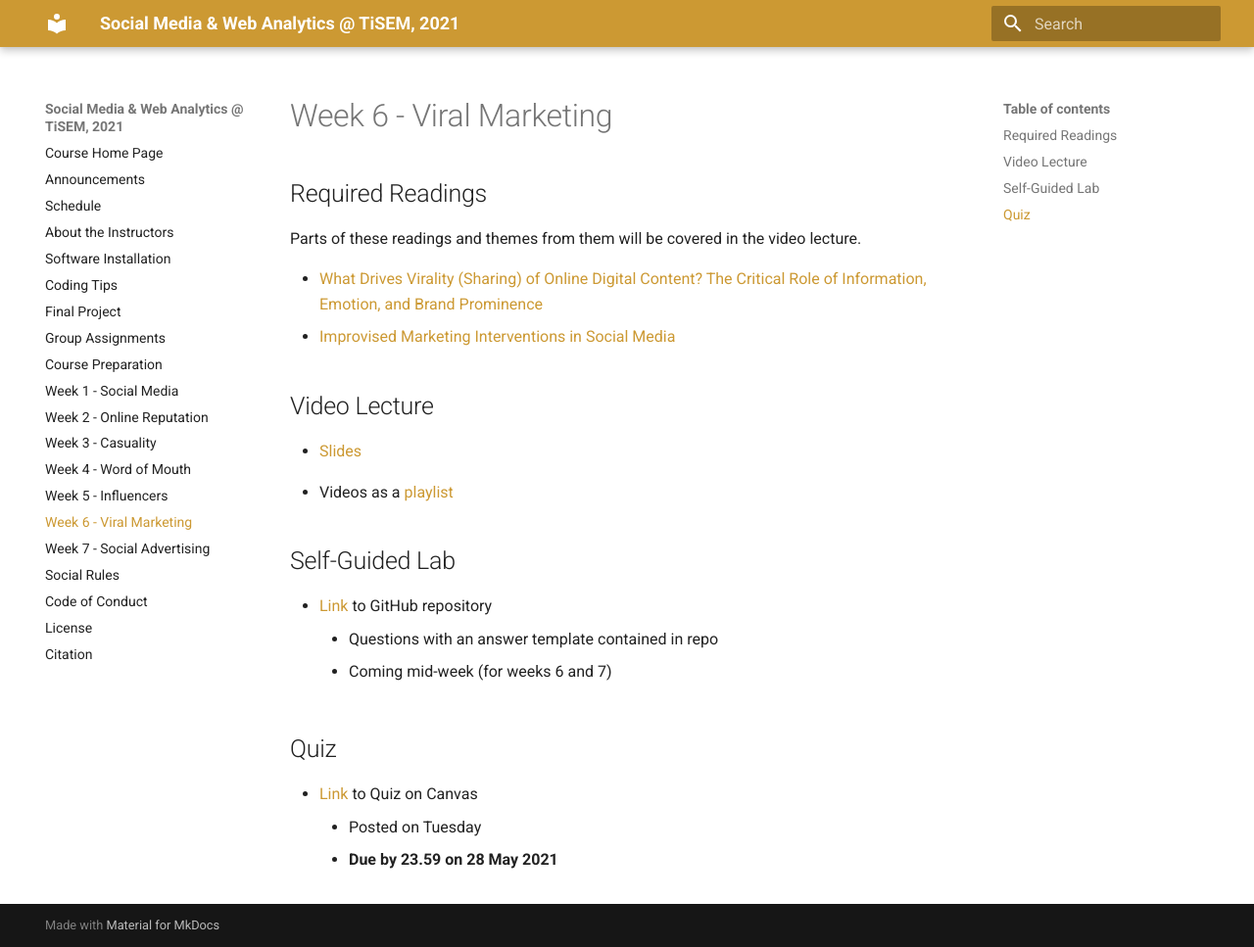
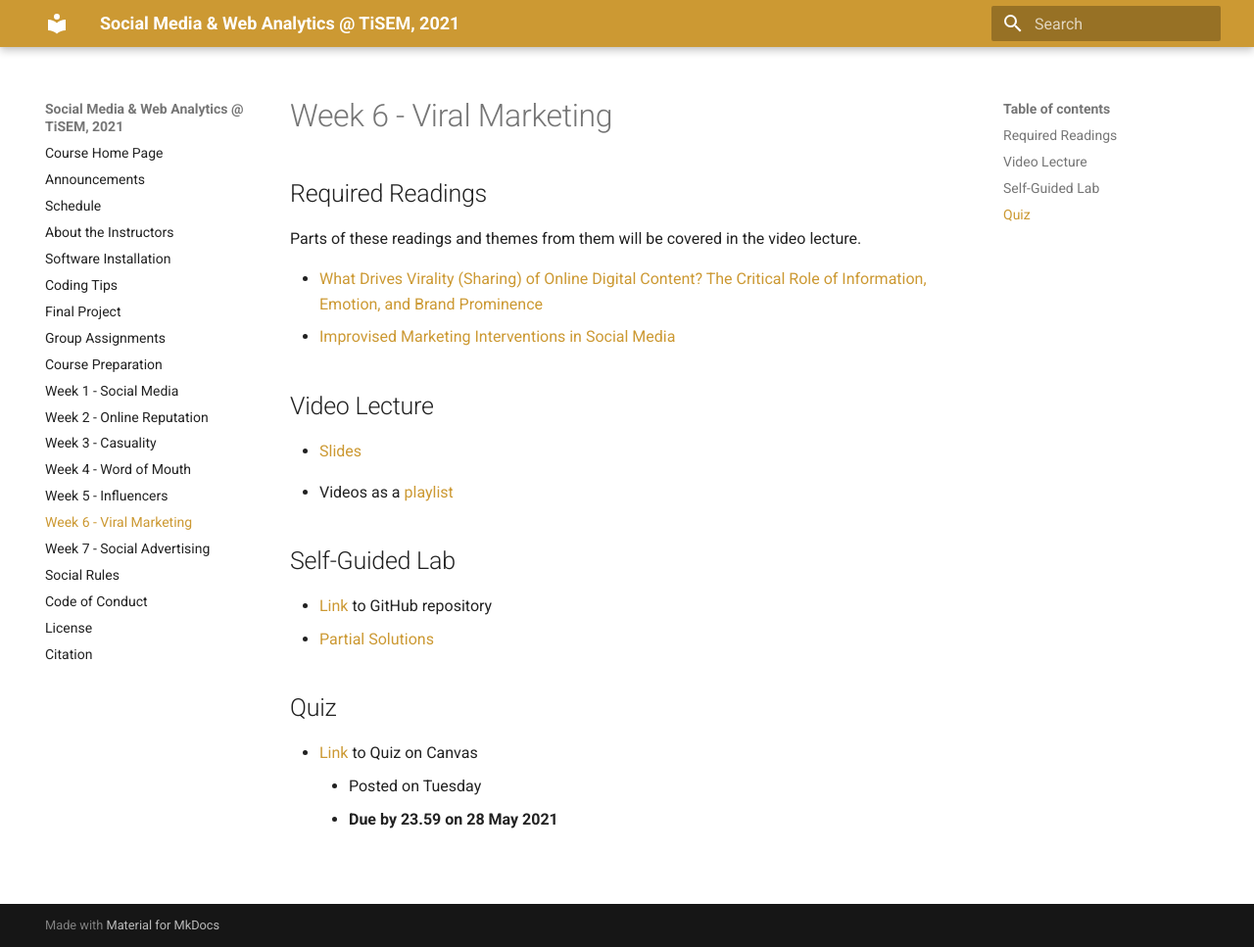
Before and after one commit to tisem-digital-marketing/2021-smwa, an MkDocs documentation site: the page built from docs/week_06.md, in a window 1280 px wide and 967 px high. Shown: the whole window at 98% size. Built offline with MkDocs 1.6.1 and Material for MkDocs 9.7.7, drawn with Linux system fonts in a browser that asks for light colours; old or Windows-style settings are respelled for this version of MkDocs.

Commit message:
lab 6 solution

```diff
--- a/docs/week_06.md
+++ b/docs/week_06.md
@@ -16,8 +16,8 @@ Parts of these readings and themes from them will be covered in the video lectur
 ## Self-Guided Lab
 
 * [Link][lab-06] to GitHub repository
-    * Questions with an answer template contained in repo
-    * Coming mid-week (for weeks 6 and 7)
+* [Partial Solutions][lab-06-s]
+
 
 ## Quiz
 
```
Also changed, not shown: other parts of docs/week_06.md (+1 -0 lines), 1 other file.
